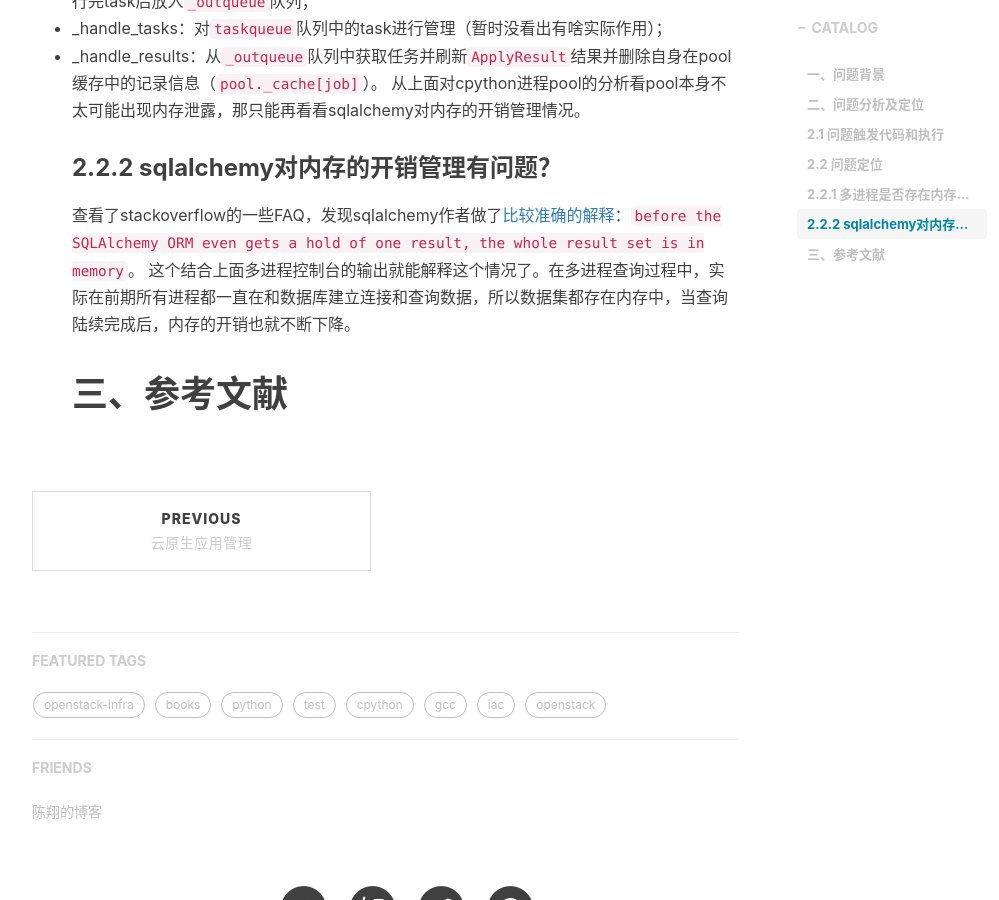
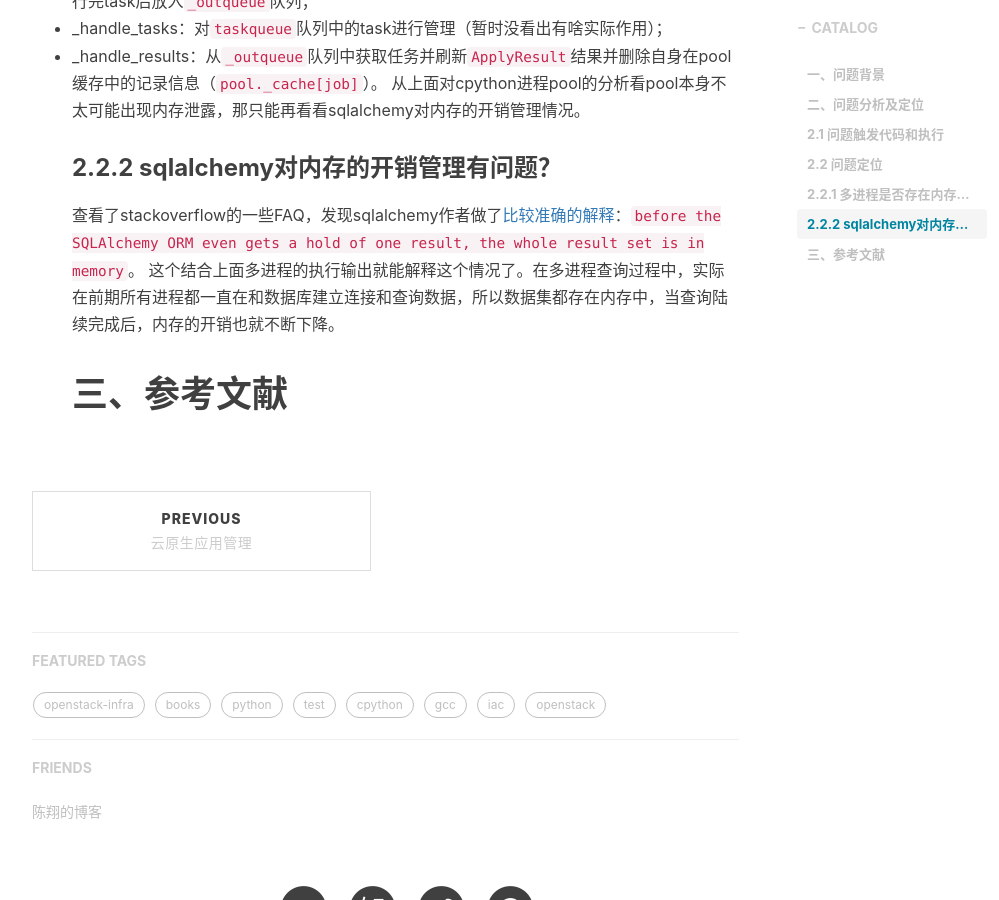
Before and after one commit to shihai1991/shihai1991.github.io, a Jekyll site: the page built from _posts/2022-09-20-multiprocessing-sqlalchemy.md, in a window 1280 px wide and 900 px high, scrolled down 3605 px. Shown: the whole window, without its empty margins (233-1232 px from the left). Built offline with Jekyll 4.4.1, drawn with Linux system fonts in a browser that asks for light colours; nearby versions of some CDN libraries; comment, search, counter and statistics services are not loaded.

Commit message:
Update 2022-09-20-multiprocessing-sqlalchemy.md

```diff
--- a/_posts/2022-09-20-multiprocessing-sqlalchemy.md
+++ b/_posts/2022-09-20-multiprocessing-sqlalchemy.md
@@ -131,5 +131,5 @@ PID USER      PR  NI    VIRT    RES    SHR S  %CPU %MEM     TIME+ COMMAND
 从上面对cpython进程pool的分析看pool本身不太可能出现内存泄露，那只能再看看sqlalchemy对内存的开销管理情况。
 ### 2.2.2 sqlalchemy对内存的开销管理有问题？
 查看了stackoverflow的一些FAQ，发现sqlalchemy作者做了[比较准确的解释](https://stackoverflow.com/questions/7389759/memory-efficient-built-in-sqlalchemy-iterator-generator)：`before the SQLAlchemy ORM even gets a hold of one result, the whole result set is in memory`。
-这个结合上面多进程控制台的输出就能解释这个情况了。在多进程查询过程中，实际在前期所有进程都一直在和数据库建立连接和查询数据，所以数据集都存在内存中，当查询陆续完成后，内存的开销也就不断下降。
+这个结合上面多进程的执行输出就能解释这个情况了。在多进程查询过程中，实际在前期所有进程都一直在和数据库建立连接和查询数据，所以数据集都存在内存中，当查询陆续完成后，内存的开销也就不断下降。
 # 三、参考文献
```
